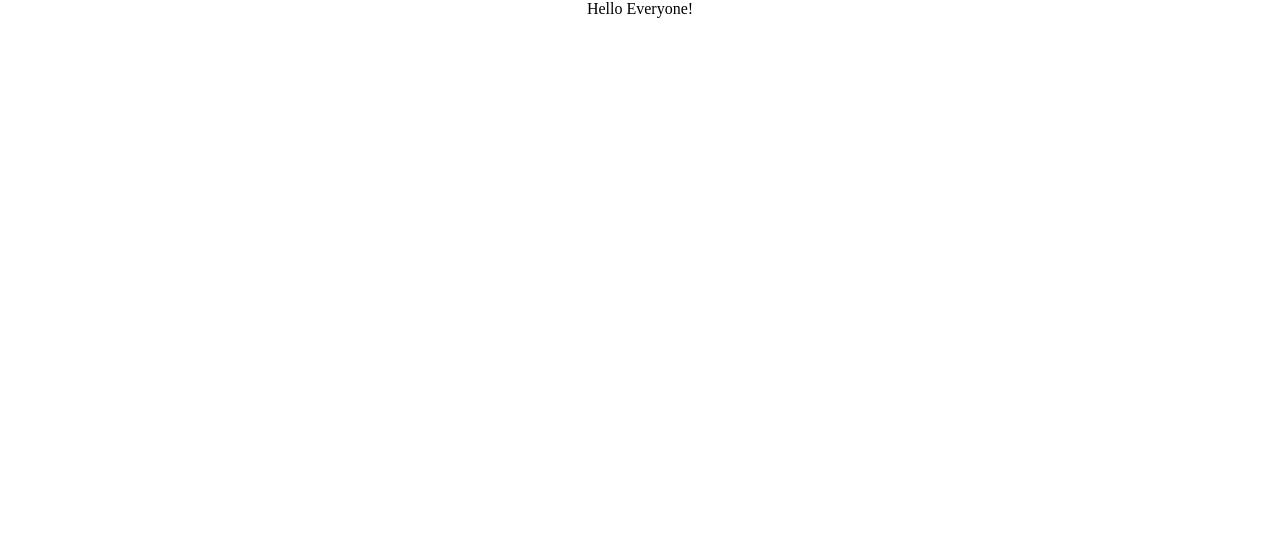
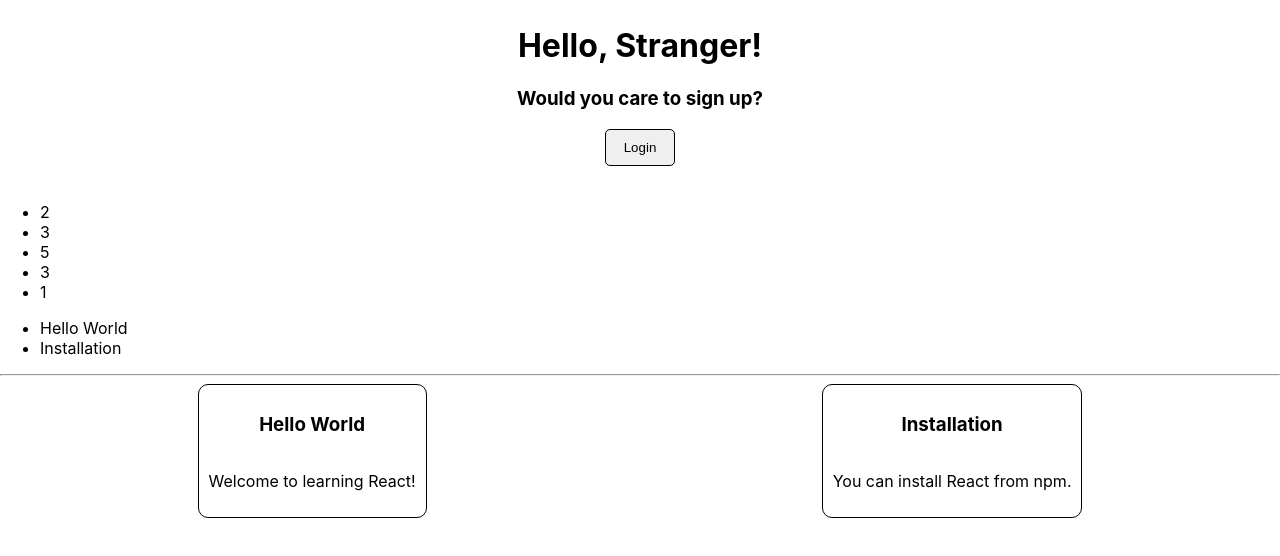
Before and after one commit to BlvkSpiderman/react-playground, a React (Create React App) app in the folder center/: page / in a window 1280 px wide. Shown: the top 556 px of the page. Built offline with nearby package versions, Linux system fonts and the light colour scheme.

Commit message:
Part 2 of the clean

```diff
--- a/center/public/index.html
+++ b/center/public/index.html
@@ -2,7 +2,6 @@
 <html lang="en">
   <head>
     <meta charset="utf-8" />
-    <link rel="icon" href="%PUBLIC_URL%/favicon.ico" />
     <meta name="viewport" content="width=device-width, initial-scale=1" />
     <meta name="theme-color" content="#000000" />
     <meta
--- a/center/src/index.css
+++ /dev/null
@@ -1,13 +0,0 @@
-body {
-  margin: 0;
-  font-family: -apple-system, BlinkMacSystemFont, 'Segoe UI', 'Roboto', 'Oxygen',
-    'Ubuntu', 'Cantarell', 'Fira Sans', 'Droid Sans', 'Helvetica Neue',
-    sans-serif;
-  -webkit-font-smoothing: antialiased;
-  -moz-osx-font-smoothing: grayscale;
-}
-
-code {
-  font-family: source-code-pro, Menlo, Monaco, Consolas, 'Courier New',
-    monospace;
-}
--- /dev/null
+++ b/center/src/index.js
@@ -0,0 +1,138 @@
+import React from 'react';
+import ReactDOM from 'react-dom/client';
+import './main.css';
+import reportWebVitals from './reportWebVitals';
+
+function Blog(props) {
+  const sidebar = (
+    <ul>
+      {props.posts.map((post) =>
+        <li key={post.id}>
+          {post.title}
+        </li>
+      )}
+    </ul>
+  );
+  const content = props.posts.map((post) =>
+    <div className={'post-card'} key={post.id}>
+      <h3>{post.title}</h3>
+      <p>{post.content}</p>
+    </div>
+  );
+  return (
+    <div>
+      {sidebar}
+      <hr />
+      <div className={'post-card-area'}>
+      {content}
+      </div>
+    </div>
+  );
+}
+
+const posts = [
+  {id: 1, title: 'Hello World', content: 'Welcome to learning React!'},
+  {id: 2, title: 'Installation', content: 'You can install React from npm.'}
+];
+
+function NumberList(props) {
+  const numbers = props.numbers;
+  const listItems = numbers.map((number) =>
+    <li key = {number.toString()}>
+        {number}
+    </li>
+  );
+  return (
+    <ul>{listItems}</ul>
+  );
+}
+const randNum = [2, 3, 5,3,1];
+
+function LoginButton(props) {
+  return (
+    <button onClick={props.onClick}>
+      Login
+    </button>
+  );
+}
+
+function LogoutButton(props) {
+  return (
+    <button onClick={props.onClick}>
+      Logout
+    </button>
+  );
+}
+
+function Greeting(props) {
+   if(props.isLoggedIn) {
+   return (
+     <div>
+    <h1>
+      Hello, {props.name}!
+   </h1>
+       <h3>
+         Where've you been all this while?
+       </h3>
+    </div>
+  );
+  } else {
+    return (
+  <div>
+    <h1>
+        Hello, Stranger!
+      </h1>
+      <h3>
+        Would you care to sign up?
+      </h3>
+   </div>
+    );
+  }
+}
+
+class LoginControl extends React.Component {
+  constructor(props) {
+    super(props);
+    this.handleLoginClick = this.handleLoginClick.bind(this);
+    this.handleLogoutClick = this.handleLogoutClick.bind(this);
+    this.state = {isLoggedIn: false};
+  }
+
+  handleLoginClick() {
+    this.setState({isLoggedIn: true});
+  }
+
+  handleLogoutClick() {
+    this.setState({isLoggedIn: false});
+  }
+
+  render() {
+    const isLoggedIn = this.state.isLoggedIn;
+    let button;
+    if (isLoggedIn) {
+      button = <LogoutButton onClick={this.handleLogoutClick} />;
+    } else {
+      button = <LoginButton onClick={this.handleLoginClick} />;
+    }
+
+    return (
+      <div>
+      <div className= "show">
+        <Greeting isLoggedIn={isLoggedIn} name={'Henry'} />
+        {button}
+      </div>
+       <div>
+         <NumberList numbers={randNum}/>
+       </div>
+        <div>
+          <Blog posts={posts}/>
+        </div>
+     </div>
+    );
+  }
+}
+
+const root = ReactDOM.createRoot(document.getElementById('root'));
+root.render(<LoginControl />);
+
+reportWebVitals();
--- a/center/src/main.css
+++ b/center/src/main.css
@@ -11,3 +11,36 @@ body {
     font-family: source-code-pro, Menlo, Monaco, Consolas, 'Courier New',
       monospace;
   }
+
+  button {
+    border: 1px solid black;
+    width: 70px;
+    padding: 10px;
+    display: block;
+    margin-bottom: 15px;
+    border-radius: 5px;
+    background-colour: orange;
+  }
+  .show {
+    padding: 5px;
+    display: flex;
+    flex-flow: column wrap;
+    justify-content: center;
+    align-items: center;
+  }
+  h1, h3 {
+    text-align: center;
+  }
+  .post-card-area {
+    display: flex;
+    flex-flow: row wrap;
+    justify-content: space-around;
+    align-items: center
+  }
+  .post-card{
+    border: 1px solid black;
+    border-radius: 10px;
+    padding: 10px;
+    display: flex;
+    flex-flow: column wrap;
+  }
--- a/center/src/main.js
+++ /dev/null
@@ -1,14 +0,0 @@
-import React from 'react';
-import ReactDOM from 'react-dom/client';
-import './main.css';
-import App from './App';
-import reportWebVitals from './reportWebVitals';
-
-const root = ReactDOM.createRoot(document.getElementById('root'));
-root.render(
-  <React.StrictMode>
-    <App />
-  </React.StrictMode>
-);
-
-reportWebVitals();
```
Also changed, not shown: center/public/main.html (deleted, +0 -12 lines).
